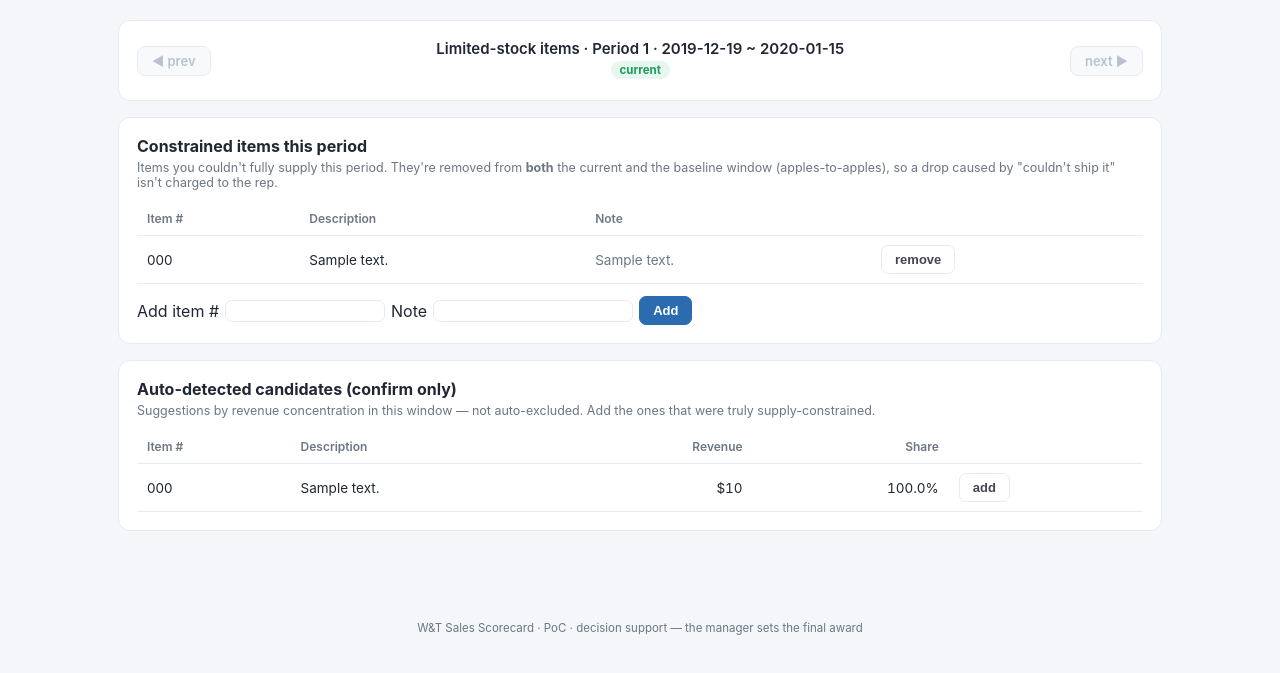
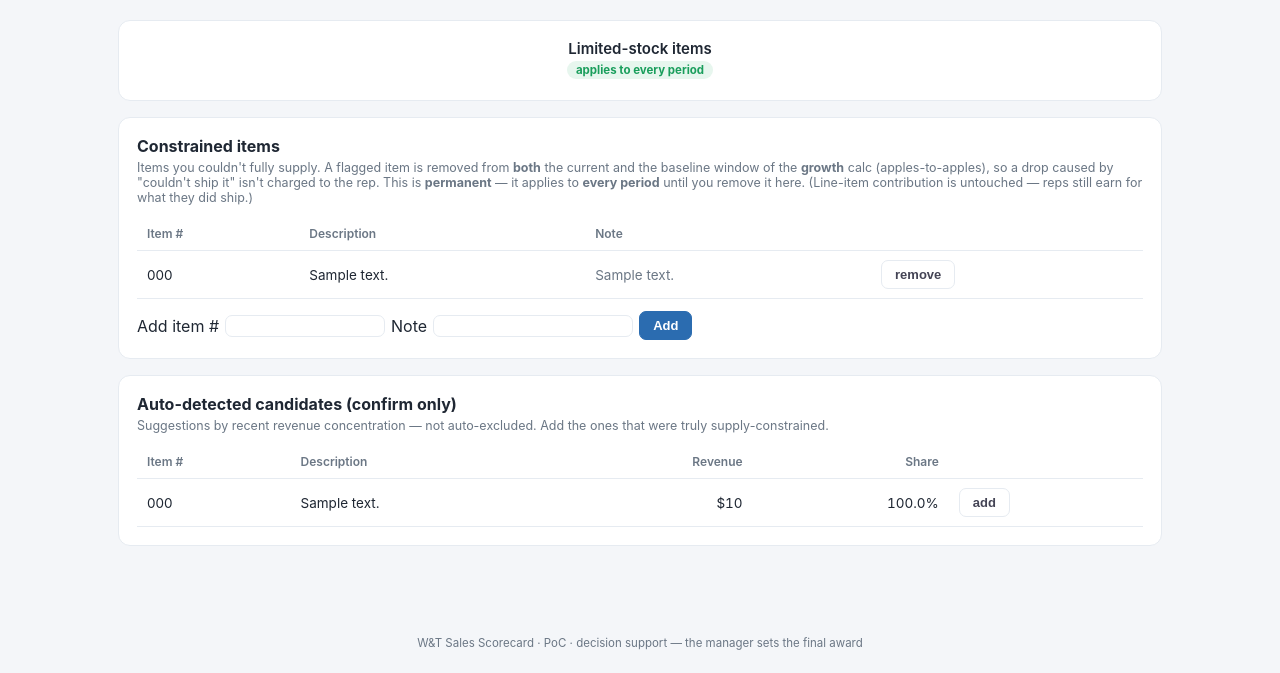
Before and after one commit to JaxonFan/wandt_sales_evaluation, a FastAPI app: page /constrained in a window 1280 px wide. Shown: the part 66-739 px from the top of the page. Run offline with FastAPI, Linux system fonts and the light colour scheme; the visitor is signed in with stand-in values (Sample User, id 1); tables that the repository leaves empty hold one stand-in row (values such as "Sample post"); some libraries are stand-ins or nearby versions.

Commit message:
Limited stock is permanent/global; fix arbitrary item-description pick
1. Limited stock is now GLOBAL — a constrained item applies to EVERY period until
   removed (was per-period). get_constrained_items(db) returns all items; add/remove
   operate globally; /constrained drops the per-period what-if nav and shows one
   permanent list. Still growth-only (contribution untouched).
2. Item descriptions now resolve to the MOST-COMMON description per item#, not an
   arbitrary one. Fixes e.g. Manila Clam showing 'SMALL' (2 stray typo lines) instead
   of 'REGULAR' (18,372 lines). New service.item_descriptions(); used in constrained
   candidates + new_product_candidates + featured_extra_products.

Co-Authored-By: Claude Opus 4.8 (1M context) <noreply@anthropic.com>

```diff
--- a/app/main.py
+++ b/app/main.py
@@ -285,13 +285,17 @@ def set_award(request: Request, associate: str = Form(...), award_amount: float
 
 # ---------- per-period constrained items ----------
 @app.get("/constrained", response_class=HTMLResponse)
-def constrained_page(request: Request, db: Session = Depends(get_db), p: int = None):
+def constrained_page(request: Request, db: Session = Depends(get_db)):
     user = current_user(request, db)
     if not user or user.role == "rep":
         return RedirectResponse("/login", status_code=303)
-    _res, period, _s, nav, _as_of = service.run_period_bonus(db, p)
-    current = db.query(M.ConstrainedItem).filter(M.ConstrainedItem.period_id == period.period_id).all()
-    num_to_desc = {i: d for i, d in db.query(M.SalesLine.item_number, M.SalesLine.item_description).distinct()}
+    _res, period, _s, _nav, _as_of = service.run_period_bonus(db)      # current period (candidate window)
+    # GLOBAL list of constrained items — one entry per item # (limited stock applies to every period)
+    seen, current = set(), []
+    for c in db.query(M.ConstrainedItem).order_by(M.ConstrainedItem.created_at.desc()):
+        if c.item_number not in seen:
+            seen.add(c.item_number); current.append(c)
+    num_to_desc = service.item_descriptions(db)
     df = service.load_lines_df(db)
     candidates = []
     if len(df):
@@ -303,35 +307,32 @@ def constrained_page(request: Request, db: Session = Depends(get_db), p: int = N
                            "revenue": round(row.revenue), "share": round(row.revenue / total * 100, 1)}
                           for i, row in summary.iterrows()]
     return templates.TemplateResponse("constrained.html", {
-        "request": request, "user": user, "period": period, "nav": nav, "current": current,
+        "request": request, "user": user, "period": period, "current": current,
         "candidates": candidates, "desc_by_item": num_to_desc})
 
 
 @app.post("/constrained/add")
 def constrained_add(request: Request, item_number: str = Form(...), note: str = Form(""),
-                    p: int = Form(None), db: Session = Depends(get_db)):
+                    db: Session = Depends(get_db)):
     user = current_user(request, db)
     if not user or user.role == "rep":
         return RedirectResponse("/login", status_code=303)
-    period, idx, _ = resolve_p(db, p)
-    if not db.query(M.ConstrainedItem).filter(M.ConstrainedItem.period_id == period.period_id,
-                                              M.ConstrainedItem.item_number == item_number.strip()).first():
-        db.add(M.ConstrainedItem(period_id=period.period_id, item_number=item_number.strip(),
+    item = item_number.strip()
+    if item and not db.query(M.ConstrainedItem).filter(M.ConstrainedItem.item_number == item).first():
+        period, _, _ = resolve_p(db, None)        # any valid period for the FK; the flag itself is global
+        db.add(M.ConstrainedItem(period_id=period.period_id, item_number=item,
                                  note=note, user_id=user.user_id)); db.commit()
-    return RedirectResponse(f"/constrained?p={idx}", status_code=303)
+    return RedirectResponse("/constrained", status_code=303)
 
 
 @app.post("/constrained/remove")
-def constrained_remove(request: Request, item_number: str = Form(...), p: int = Form(None),
-                       db: Session = Depends(get_db)):
+def constrained_remove(request: Request, item_number: str = Form(...), db: Session = Depends(get_db)):
     user = current_user(request, db)
     if not user or user.role == "rep":
         return RedirectResponse("/login", status_code=303)
-    period, idx, _ = resolve_p(db, p)
-    db.query(M.ConstrainedItem).filter(M.ConstrainedItem.period_id == period.period_id,
-                                       M.ConstrainedItem.item_number == item_number.strip()).delete()
+    db.query(M.ConstrainedItem).filter(M.ConstrainedItem.item_number == item_number.strip()).delete()
     db.commit()
-    return RedirectResponse(f"/constrained?p={idx}", status_code=303)
+    return RedirectResponse("/constrained", status_code=303)
 
 
 # ---------- closure candidates ----------
--- a/app/models.py
+++ b/app/models.py
@@ -83,7 +83,8 @@ class ManagerAction(Base):
 
 
 class ConstrainedItem(Base):
-    """Per-period, manager-supplied supply-constrained items (removed symmetrically)."""
+    """Manager-supplied supply-constrained (limited-stock) items. GLOBAL: an item flagged here is excluded
+    from the GROWTH comparison in EVERY period until removed (period_id is retained only as a legacy FK)."""
     __tablename__ = "constrained_items"
     id = Column(Integer, primary_key=True, autoincrement=True)
     period_id = Column(Integer, ForeignKey("periods.period_id"), index=True)
--- a/app/service.py
+++ b/app/service.py
@@ -141,9 +141,25 @@ def period_nav(idx, idx_min, idx_cur, period, is_current, anchor=None):
             "options": period_options(anchor, idx_min, idx_cur) if anchor is not None else []}
 
 
-# ---------- constrained items ----------
-def get_constrained_items(db, period_id):
-    return [c.item_number for c in db.query(M.ConstrainedItem).filter(M.ConstrainedItem.period_id == period_id).all()]
+# ---------- constrained items (GLOBAL: a limited-stock flag applies to every period) ----------
+def get_constrained_items(db):
+    return [i for (i,) in db.query(M.ConstrainedItem.item_number).distinct()]
+
+
+def item_descriptions(db):
+    """item_number -> its MOST-COMMON description. The source data sometimes carries a few stray/typo
+    descriptions for an item (e.g. 18,372 'MANILA CLAM/REGULAR' lines + 2 'MANILA CLAM/SMALL'); pick the
+    one that appears on the most lines so the label is correct and deterministic."""
+    rows = db.query(M.SalesLine.item_number, M.SalesLine.item_description,
+                    func.count(M.SalesLine.id)).group_by(M.SalesLine.item_number,
+                                                          M.SalesLine.item_description).all()
+    best = {}   # item -> (count, description)
+    for item, desc, cnt in rows:
+        if desc is None:
+            continue
+        if item not in best or cnt > best[item][0]:
+            best[item] = (cnt, desc)
+    return {item: d for item, (c, d) in best.items()}
 
 
 # ---------- engine runner (with caching) ----------
@@ -229,7 +245,7 @@ def new_product_candidates(db, new_product_weeks=26):
     out = []
     for it in new_items.index:
         s = df[df["item"] == it]
-        out.append(dict(item=it, desc=(s["desc"].dropna().iloc[0] if s["desc"].notna().any() else ""),
+        out.append(dict(item=it, desc=(s["desc"].dropna().value_counts().index[0] if s["desc"].notna().any() else ""),
                         first_seen=new_items[it].date(),
                         unit_price=round(float((s["rev"] / s["qty"].replace(0, 1)).median()), 1),
                         rev13=round(float(rec[rec["item"] == it]["rev"].sum())),
@@ -257,7 +273,7 @@ def featured_extra_products(db, existing_items, new_product_weeks=26):
         if len(s):
             first_seen = pd.to_datetime(s["date"]).min()
             within = end is not None and first_seen > end - pd.Timedelta(weeks=new_product_weeks)
-            out.append(dict(item=it, desc=(s["desc"].dropna().iloc[0] if s["desc"].notna().any() else ""),
+            out.append(dict(item=it, desc=(s["desc"].dropna().value_counts().index[0] if s["desc"].notna().any() else ""),
                             first_seen=first_seen.date(),
                             unit_price=round(float((s["rev"] / s["qty"].replace(0, 1)).median()), 1),
                             rev13=round(float(s[pd.to_datetime(s["date"]) > end - pd.Timedelta(weeks=13)]["rev"].sum())),
@@ -310,7 +326,7 @@ def run_period_bonus(db, idx=None):
                                self_acquired=self_acquired_set(db),
                                exempt_accounts=exempt_set(db, period.period_id),
                                jump_released=jump_released_set(db, period.period_id),
-                               constrained_item_numbers=get_constrained_items(db, period.period_id),
+                               constrained_item_numbers=get_constrained_items(db),
                                featured_new_products=featured_new_product_set(db), **_dials(s))
     nav = period_nav(idx, idx_min, idx_cur, period, is_current, anchor)
     return res, period, s, nav, as_of
--- a/app/templates/constrained.html
+++ b/app/templates/constrained.html
@@ -1,28 +1,23 @@
 {% extends "base.html" %}{% block body %}
 <div class="card">
   <div class="pbar">
-    {% if nav.prev_idx is not none %}<a class="pnav" href="/constrained?p={{ nav.prev_idx }}">◀ prev</a>
-    {% else %}<span class="pnav dis">◀ prev</span>{% endif %}
-    <div class="mid"><div class="ttl">Limited-stock items · Period {{ nav.n }} · {{ nav.start }} ~ {{ nav.end }}</div>
-      <div class="hint" style="margin:3px 0">{% if nav.is_current %}<span class="badge b-ok">current</span>{% else %}<span class="badge b-ramp">past period · editable (what-if)</span>{% endif %}</div></div>
-    {% if nav.next_idx is not none %}<a class="pnav" href="/constrained?p={{ nav.next_idx }}">next ▶</a>
-    {% else %}<span class="pnav dis">next ▶</span>{% endif %}
+    <div class="mid"><div class="ttl">Limited-stock items</div>
+      <div class="hint" style="margin:3px 0"><span class="badge b-ok">applies to every period</span></div></div>
   </div>
 </div>
 <div class="card">
-  <h2>Constrained items this period</h2>
-  <p class="hint">Items you couldn't fully supply this period. They're removed from <b>both</b> the current and the
-    baseline window (apples-to-apples), so a drop caused by "couldn't ship it" isn't charged to the rep.
-    {% if not nav.is_current %}<br><b>Past period:</b> use <b>◀ prev / next ▶</b> to pick a period; adding here recomputes
-    <i>that</i> period's numbers and <b>stays until you remove it</b> — handy for seeing how a past shortage would have
-    changed things.{% endif %}</p>
+  <h2>Constrained items</h2>
+  <p class="hint">Items you couldn't fully supply. A flagged item is removed from <b>both</b> the current and the
+    baseline window of the <b>growth</b> calc (apples-to-apples), so a drop caused by "couldn't ship it" isn't
+    charged to the rep. This is <b>permanent</b> — it applies to <b>every period</b> until you remove it here.
+    (Line-item contribution is untouched — reps still earn for what they did ship.)</p>
   <table>
     <thead><tr><th>Item #</th><th>Description</th><th>Note</th><th></th></tr></thead>
     <tbody>
     {% for c in current %}
       <tr><td>{{ c.item_number }}</td><td>{{ desc_by_item.get(c.item_number, '') }}</td><td class="mut">{{ c.note or '' }}</td>
         <td><form method="post" action="/constrained/remove" style="margin:0">
-          <input type="hidden" name="item_number" value="{{ c.item_number }}"><input type="hidden" name="p" value="{{ nav.idx }}">
+          <input type="hidden" name="item_number" value="{{ c.item_number }}">
           <button type="submit" class="ghost">remove</button></form></td></tr>
     {% else %}
       <tr><td colspan="4" class="mut">None yet.</td></tr>
@@ -30,7 +25,6 @@
     </tbody>
   </table>
   <form method="post" action="/constrained/add" class="ov-form" style="margin-top:12px">
-    <input type="hidden" name="p" value="{{ nav.idx }}">
     Add item # <input name="item_number" required style="width:160px">
     Note <input name="note" style="width:200px">
     <button type="submit">Add</button>
@@ -38,7 +32,7 @@
 </div>
 <div class="card">
   <h2>Auto-detected candidates (confirm only)</h2>
-  <p class="hint">Suggestions by revenue concentration in this window — not auto-excluded. Add the ones that were truly supply-constrained.</p>
+  <p class="hint">Suggestions by recent revenue concentration — not auto-excluded. Add the ones that were truly supply-constrained.</p>
   <table>
     <thead><tr><th>Item #</th><th>Description</th><th class="num">Revenue</th><th class="num">Share</th><th></th></tr></thead>
     <tbody>
@@ -46,7 +40,7 @@
       <tr><td>{{ c.item_number }}</td><td>{{ c.description }}</td>
         <td class="num">${{ '{:,}'.format(c.revenue) }}</td><td class="num">{{ c.share }}%</td>
         <td><form method="post" action="/constrained/add" style="margin:0">
-          <input type="hidden" name="item_number" value="{{ c.item_number }}"><input type="hidden" name="p" value="{{ nav.idx }}">
+          <input type="hidden" name="item_number" value="{{ c.item_number }}">
           <button type="submit" class="ghost">add</button></form></td></tr>
     {% endfor %}
     </tbody>
```
Also changed, not shown: app/guides/manager_en.md (+5 -5 lines), app/guides/manager_zh.md (+3 -4 lines), wandt_manager_guide.md (+5 -5 lines), wandt_manager_guide_zh.md (+3 -4 lines).
